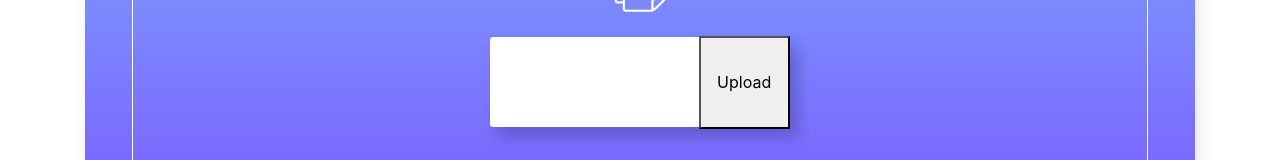
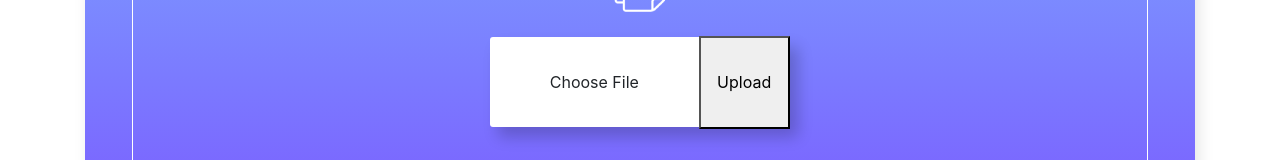
Before and after one commit to Permatech-IT/converter-application-frontend, a React (Create React App) app: page / in a window 1280 px wide. Shown: the part 216-376 px from the top of the page. Built offline with nearby package versions, Linux system fonts and the light colour scheme.

Commit message:
change in button

```diff
--- a/src/component/Upload/upload.js
+++ b/src/component/Upload/upload.js
@@ -58,6 +58,7 @@ function Fileupload() {
                   onChange={saveFile}
                   accept=".asc"
                 />
+                Choose File
               </label>
             </div>
             <button className="upload-btn" onClick={uploadFile}>
```
